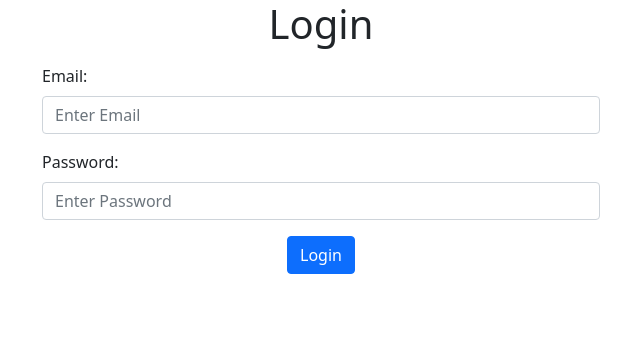
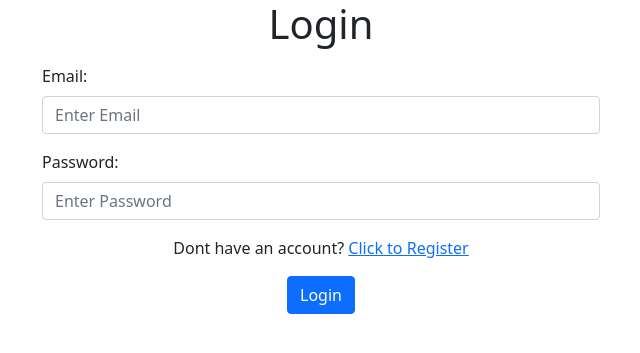
Before and after one commit to shubhamstr/php_login_with_encryption, a PHP site: page /login.php in a window 1280 px wide. Shown: the top 353 px of the page, without its empty margins (319-959 px from the left). Run offline with PHP 8.4, Linux system fonts and the light colour scheme.

Commit message:
reg login redirect

```diff
--- a/login.php
+++ b/login.php
@@ -26,6 +26,7 @@
                 </div>
                 <div class="text-center">
                     <input type="hidden" name="login">
+                    <p>Dont have an account? <a href="register.php">Click to Register</a> </p>
                     <input type="button" value="Login" class="btn btn-primary" id="login">
                 </div>
             </form>
--- a/register.php
+++ b/register.php
@@ -38,6 +38,7 @@
                 </div>
                 <div class="text-center">
                     <input type="hidden" name="register">
+                    <p>Already have an account? <a href="login.php">Click to Login</a> </p>
                     <input type="button" value="Register" class="btn btn-primary" id="register">
                 </div>
             </form>
```
